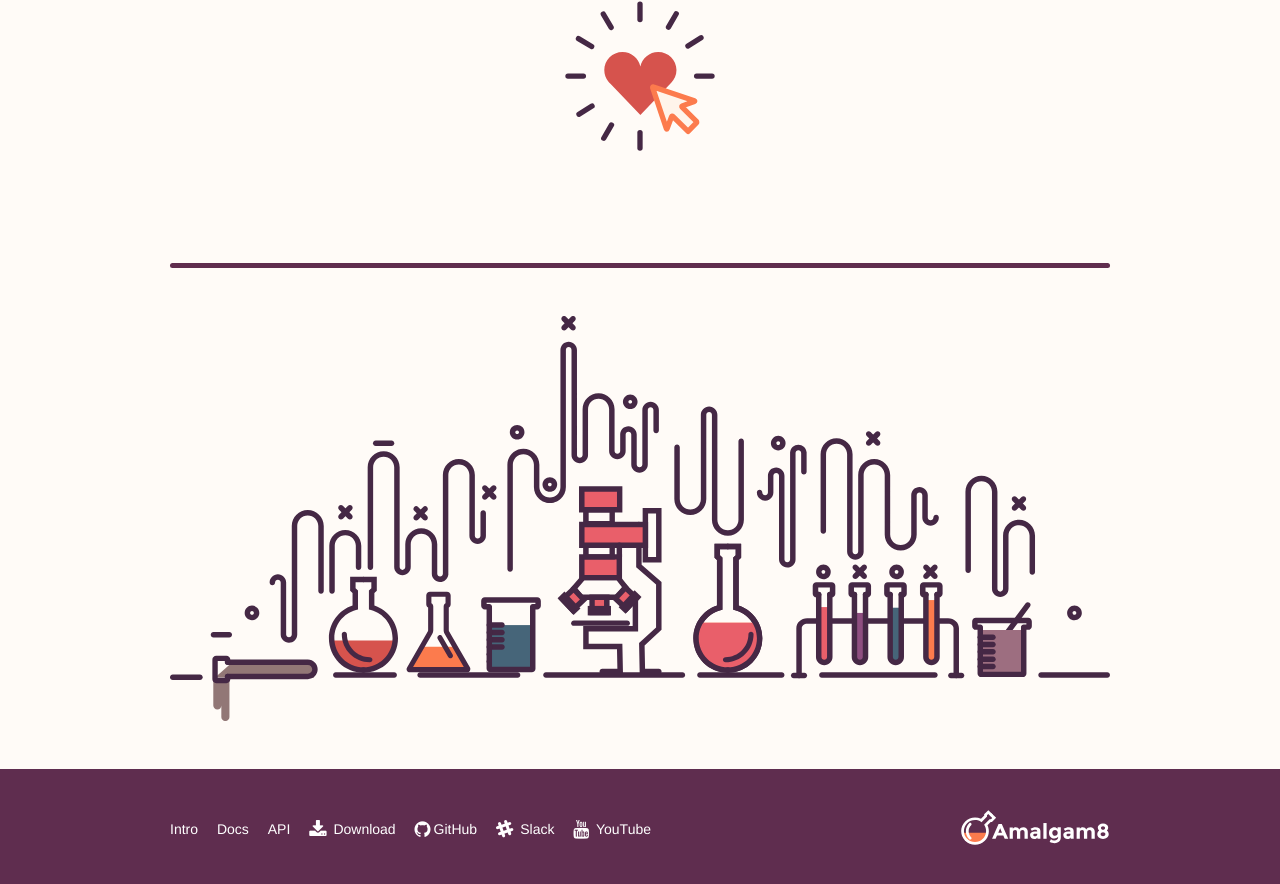
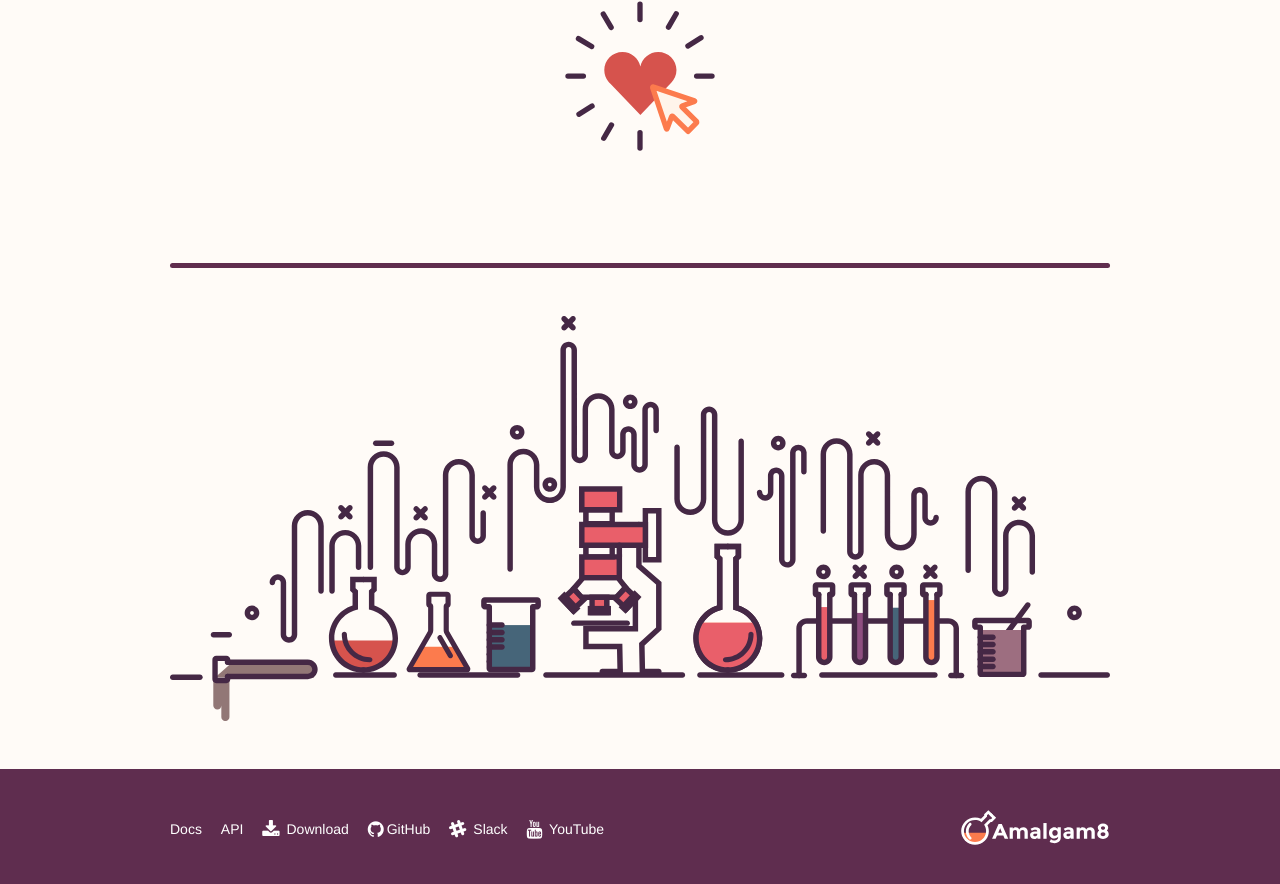
Before and after one commit to amalgam8/amalgam8.github.io, a Jekyll site: the page built from index.html, in a window 1280 px wide and 900 px high, scrolled down 4837 px. Shown: the top 884 px of the window. Built offline with Jekyll 4.4.1, drawn with Linux system fonts in a browser that asks for light colours; nearby versions of some CDN libraries.

Commit message:
Remove "Intro" from footer

```diff
--- a/_includes/footer.html
+++ b/_includes/footer.html
@@ -5,7 +5,6 @@
     <div class="footer-col-wrapper">
       <div class="footer-col-left">
         <ul class="contact-list">
-          <li><a href="/docs/what-is-amalgam8/">Intro</a></li>
           <li><a href="/docs/">Docs</a></li>
           <li><a href="/api/">API</a></li>
           <li><a href="https://github.com/{{site.github_username}}/amalgam8/releases"><i class="fa fa-lg fa-download"></i> Download</a></li>
```
